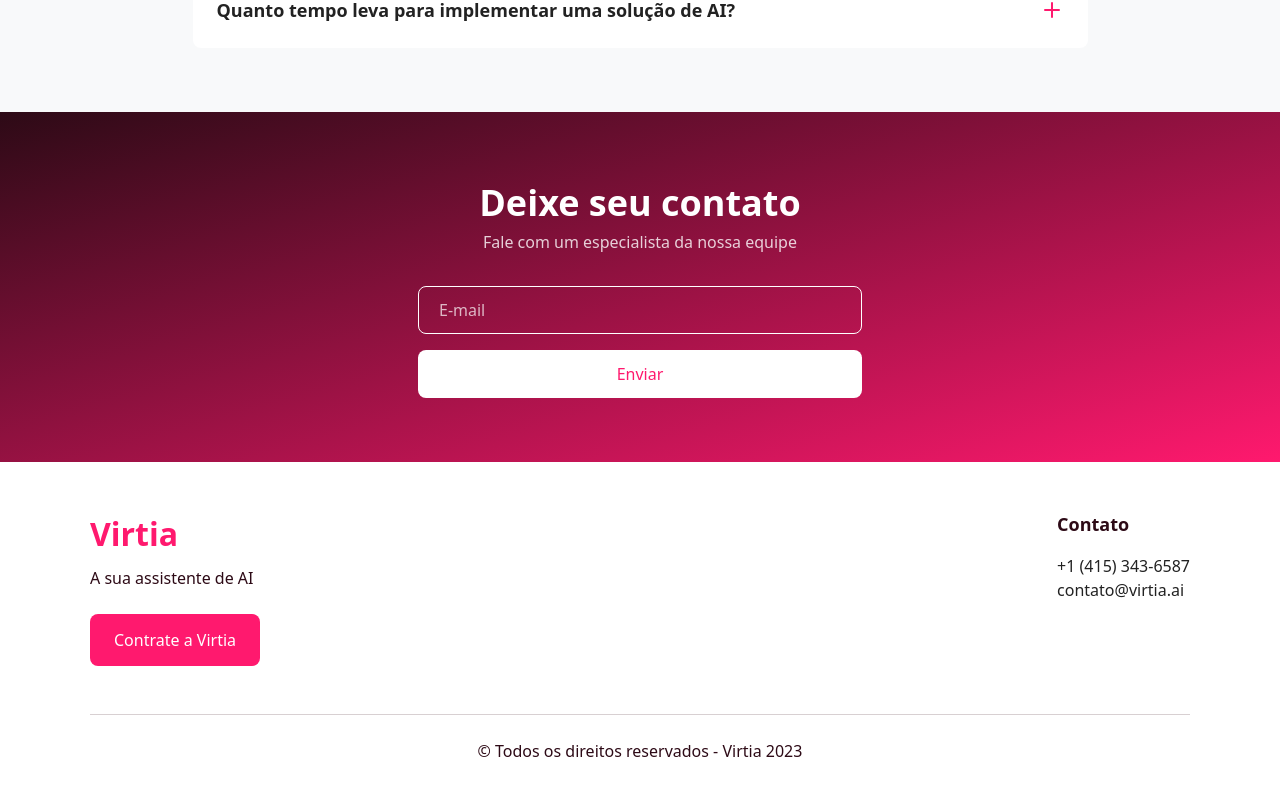
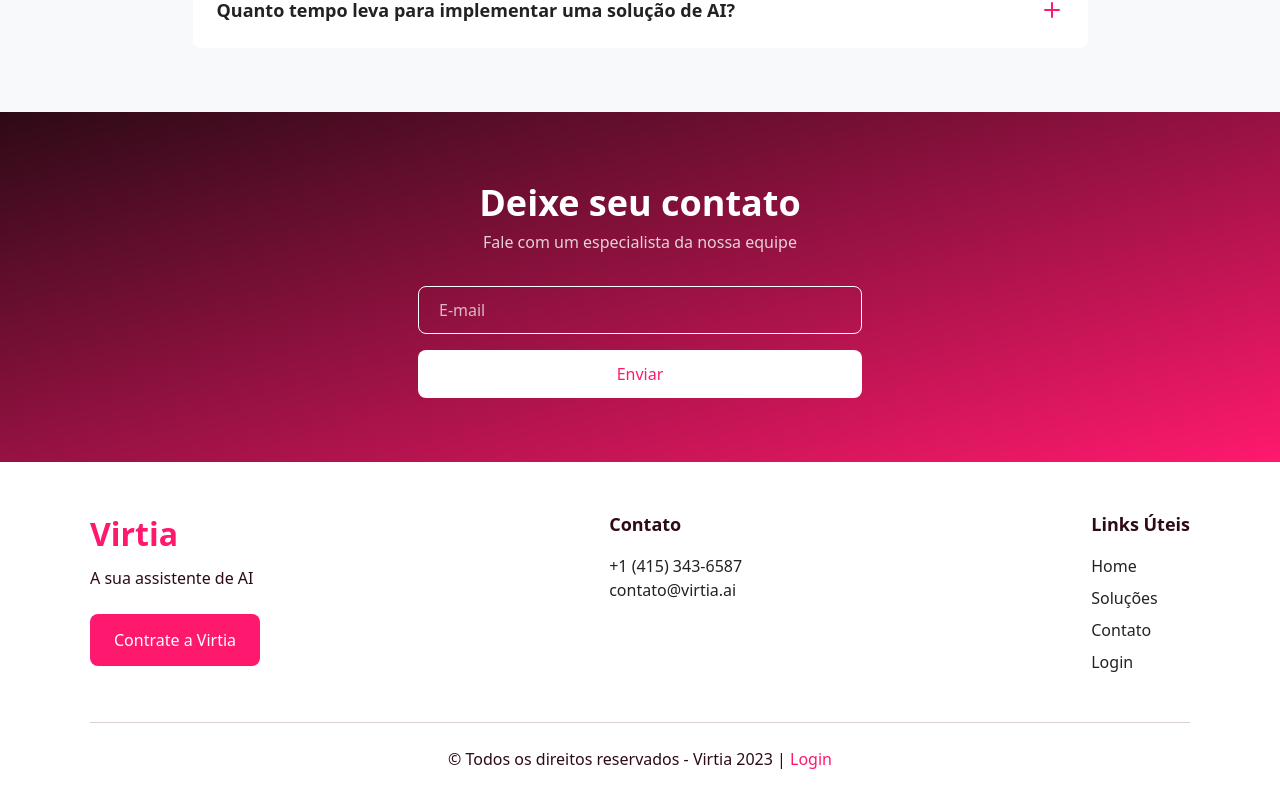
Before and after one commit to romulomorgan/site-oficial-aidmin, a React (Vite) app: page / in a window 1280 px wide. Shown: the part 4470-5277 px from the top of the page. Built offline with nearby package versions, Linux system fonts and the light colour scheme; no server answers; the database is empty.

Commit message:
Fix: Restore login link on home page
Reverts changes to the home page navigation, restoring the login link and functionality.

```diff
--- a/src/pages/Index.tsx
+++ b/src/pages/Index.tsx
@@ -362,9 +362,20 @@ export default function Index() {
                 <p>contato@virtia.ai</p>
               </div>
             </div>
+            <div className="mt-8 md:mt-0">
+              <h3 className="text-lg font-semibold text-[#2D0A16]">
+                Links Úteis
+              </h3>
+              <div className="mt-4 flex flex-col space-y-2">
+                <Link to="/" className="text-[#222] hover:text-[#FF196E] transition-colors">Home</Link>
+                <Link to="/solucoes" className="text-[#222] hover:text-[#FF196E] transition-colors">Soluções</Link>
+                <Link to="/contato" className="text-[#222] hover:text-[#FF196E] transition-colors">Contato</Link>
+                <Link to="/admin/login" className="text-[#222] hover:text-[#FF196E] transition-colors">Login</Link>
+              </div>
+            </div>
           </div>
           <div className="border-t border-[#D8D0D2] pt-6 text-center text-[#2D0A16]">
-            © Todos os direitos reservados - Virtia 2023
+            © Todos os direitos reservados - Virtia 2023 | <Link to="/admin/login" className="text-[#FF196E] hover:underline">Login</Link>
           </div>
         </div>
       </footer>
```
